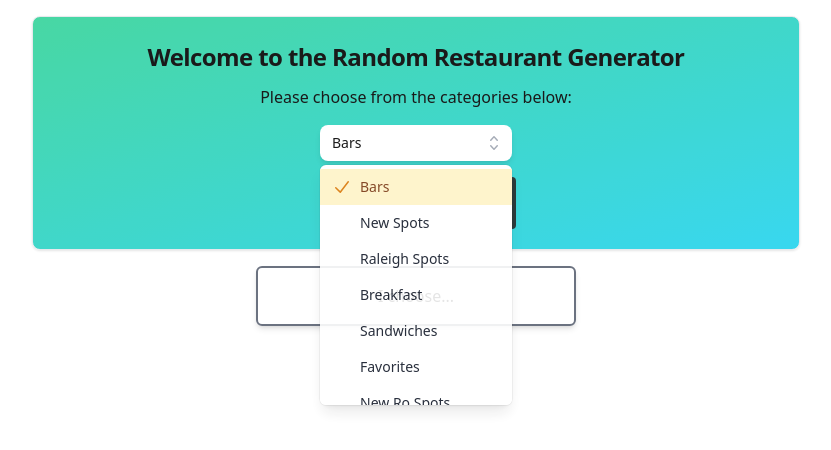
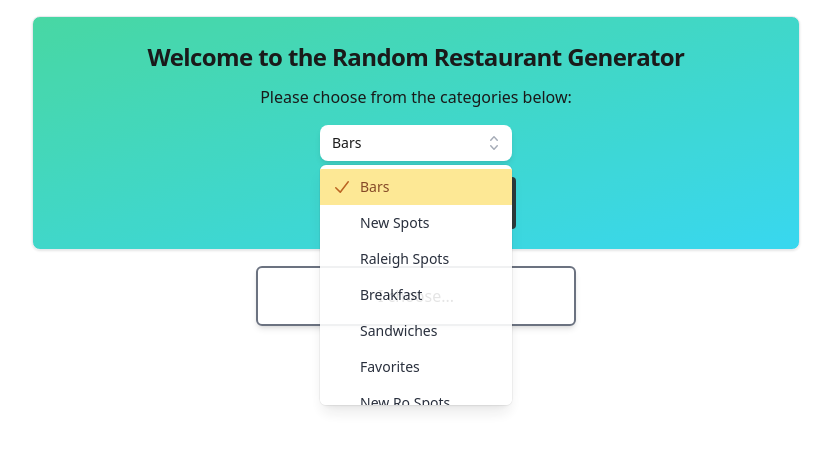
Before and after one commit to bchussid/restaurant-picker, a React (Vite) app: page / in a window 1280 px wide. Both pictures are taken after a click on the button "Bars". Shown: the top 450 px of the page, without its empty margins (224-1055 px from the left). Built offline with nearby package versions, Linux system fonts and the light colour scheme.

Commit message:
add/styles, comment, clean code

```diff
--- a/src/components/CategoryList.jsx
+++ b/src/components/CategoryList.jsx
@@ -3,6 +3,8 @@ import { ChevronUpDownIcon, CheckIcon } from "@heroicons/react/20/solid";
 import { Fragment } from "react";
 
 function CategoryList({ categories, chosenCat, setChosenCat }) {
+  // TODO: Choice box should reset when category is changed
+
   return (
     <>
       <Listbox value={chosenCat} onChange={setChosenCat} className="w-48">
@@ -29,7 +31,7 @@ function CategoryList({ categories, chosenCat, setChosenCat }) {
                     key={category}
                     className={({ active }) =>
                       `relative cursor-default select-none py-2 pl-10 pr-4 ${
-                        active ? "bg-amber-100 text-amber-900" : "text-gray-900"
+                        active ? "bg-amber-200 text-amber-900" : "text-gray-900"
                       }`
                     }
                     value={category}
@@ -44,7 +46,7 @@ function CategoryList({ categories, chosenCat, setChosenCat }) {
                           {category}
                         </span>
                         {selected ? (
-                          <span className="absolute inset-y-0 left-0 flex items-center pl-3 text-amber-600">
+                          <span className="absolute inset-y-0 left-0 flex items-center pl-3 text-amber-700">
                             <CheckIcon className="h-5 w-5" aria-hidden="true" />
                           </span>
                         ) : null}
--- a/src/components/Randomizer.jsx
+++ b/src/components/Randomizer.jsx
@@ -1,8 +1,5 @@
 import { useState, useEffect } from "react";
 import axios from "axios";
-// import { Listbox, Transition } from "@headlessui/react";
-// import { ChevronUpDownIcon, CheckIcon } from "@heroicons/react/20/solid";
-
 import usePlaceList from "../hooks/usePlaceList";
 import CategoryList from "./CategoryList";
 
@@ -38,40 +35,24 @@ function Randomizer() {
   // * -------------------------------
 
   // TODO - in progress
-  // extract button into it's own component?
-  // reset choice box after setting new category (see line 58)
-  // investigate errors in categorylist component (proptypes?)
+  // not needed now?: extract button into it's own component? - not sure why now
+  // nice-to-have: reset choice box after setting new category
+  // put choice box in main section - fixes opacity issue of dropdown
+    // make section nicer to look at - full(ish) page? background?
 
   return (
     <>
-      <section className="flex flex-col items-center mx-auto my-4 p-6 w-3/5 h-min bg-gradient-to-br from-emerald-400 to-cyan-400 opacity-90 border border-gray-200 rounded-lg shadow dark:bg-gray-800 dark:border-gray-700">
+      <section className="flex flex-col items-center mx-auto my-4 p-6 w-3/5 h-max bg-gradient-to-br from-emerald-400 to-cyan-400 opacity-90 border border-gray-200 rounded-lg shadow dark:bg-gray-800 dark:border-gray-700">
         <h3 className=" mb-3 text-center text-2xl font-semibold tracking-tight dark:text-white">
           Welcome to the Random Restaurant Generator
         </h3>
         <span htmlFor="choices" className="pb-3 text-center">
           Please choose from the categories below:
         </span>
-        {/* <select
-          id="choices"
-          name="choices"
-          onChange={(e) => {
-            setChosenCat(e.target.value);
-            setChoice("I choose...")
-          }}
-        >
-          {categories &&
-            categories.map((category) => (
-              <option key={category} value={category}>
-                {category}
-              </option>
-            ))}
-        </select> */}
-
         <CategoryList
           categories={categories}
           chosenCat={chosenCat}
           setChosenCat={setChosenCat}
-          setChoice={setChoice}
         />
         <button
           onClick={pickRest}
```
Also changed, not shown: .eslintrc.cjs.
